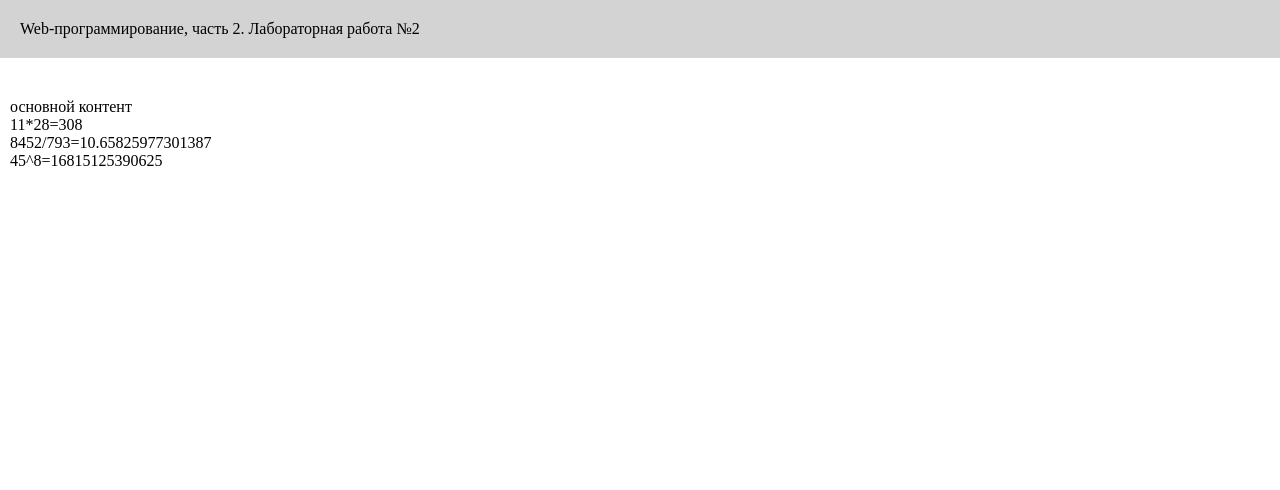
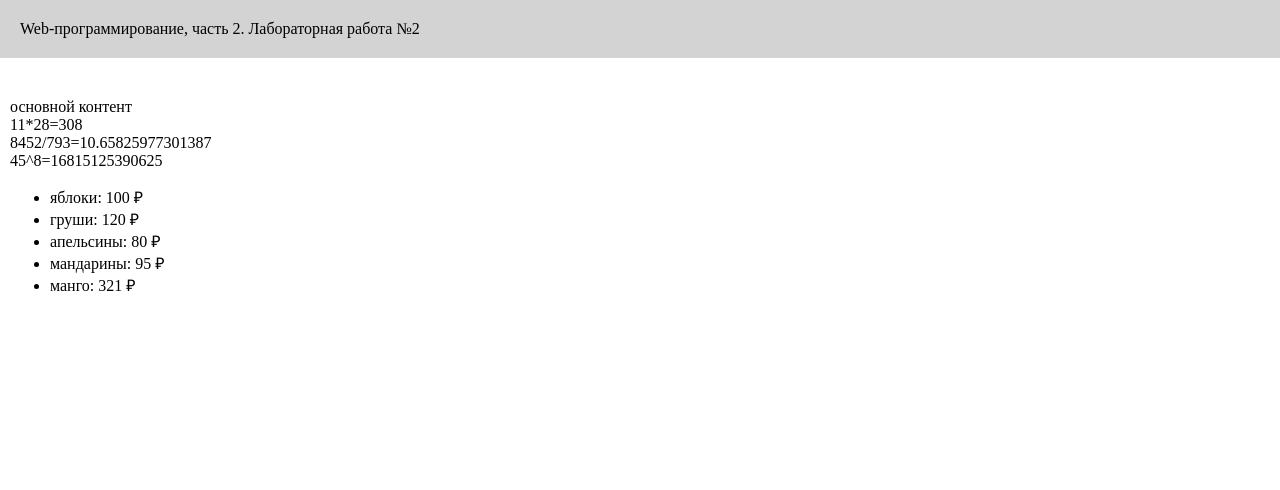
Before and after one commit to Assin0/web-programming-labs-2, a Flask app: page /lab2/example in a window 1280 px wide. Shown: the top 490 px of the page. Run offline with Flask 3, Linux system fonts and the light colour scheme.

Commit message:
Цикл в шаблоне

```diff
--- a/app.py
+++ b/app.py
@@ -7,7 +7,14 @@ def example():
     number="2"
     group="ФБИ-11"
     course="3 курс"
-    return render_template("example.html", name=name, number=number, group=group, course=course)
+    fruits = [
+        {'name':'яблоки', 'price': 100},
+        {'name':'груши', 'price': 120},
+        {'name':'апельсины', 'price': 80},
+        {'name':'мандарины', 'price': 95},
+        {'name':'манго', 'price': 321}
+        ]
+    return render_template("example.html", name=name, number=number, group=group, course=course, fruits=fruits)
 
 @app.route('/')
 @app.route("/index")
--- a/templates/example.html
+++ b/templates/example.html
@@ -19,6 +19,12 @@
         8452/793={{8452/793}}
         <br>
         45^8={{45**8}}
+        <br>
+        <ul>
+            {% for f in fruits %}
+            <li>{{ f.name }}: {{ f.price }} &#x20bd</li>
+            {% endfor %}
+        </ul>
     </main>
 
     <footer>
```
